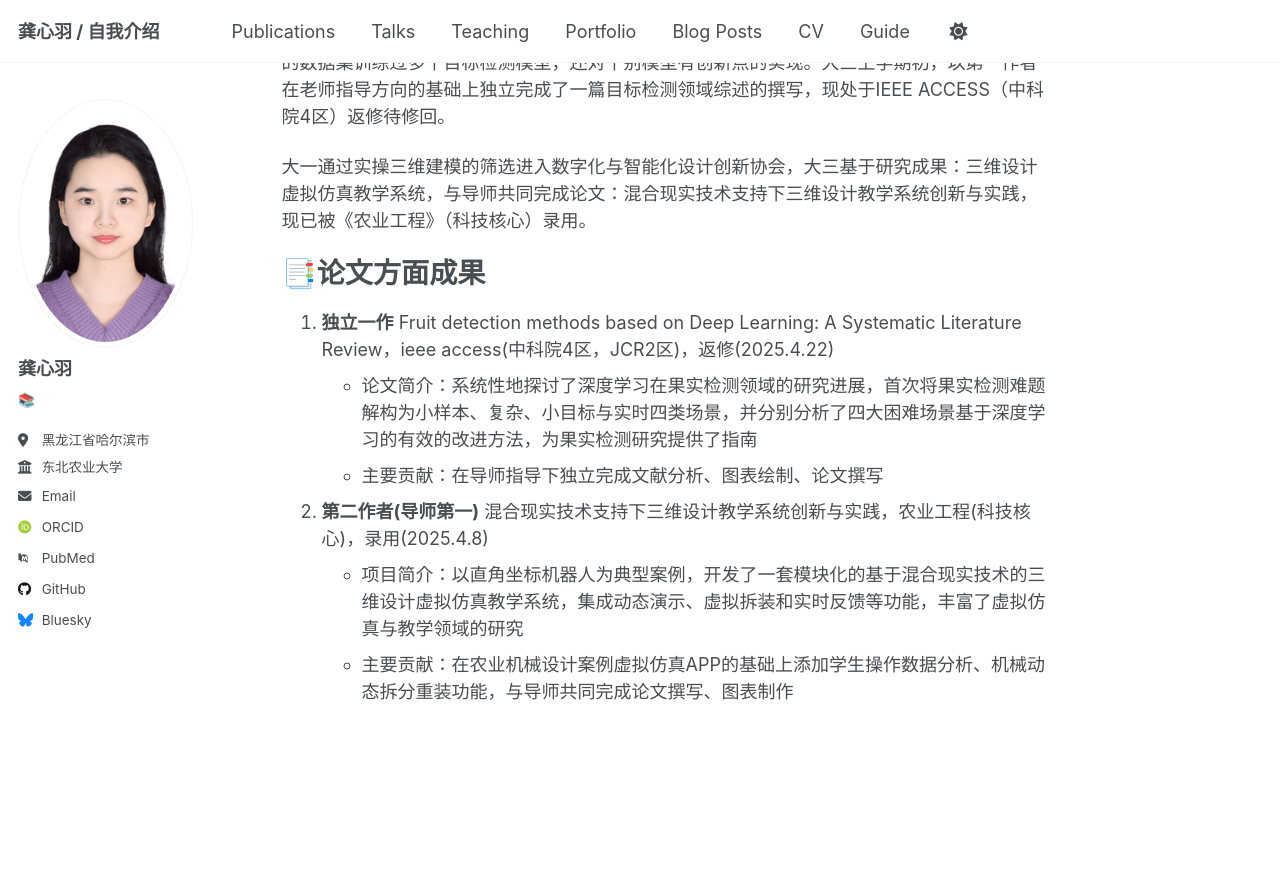
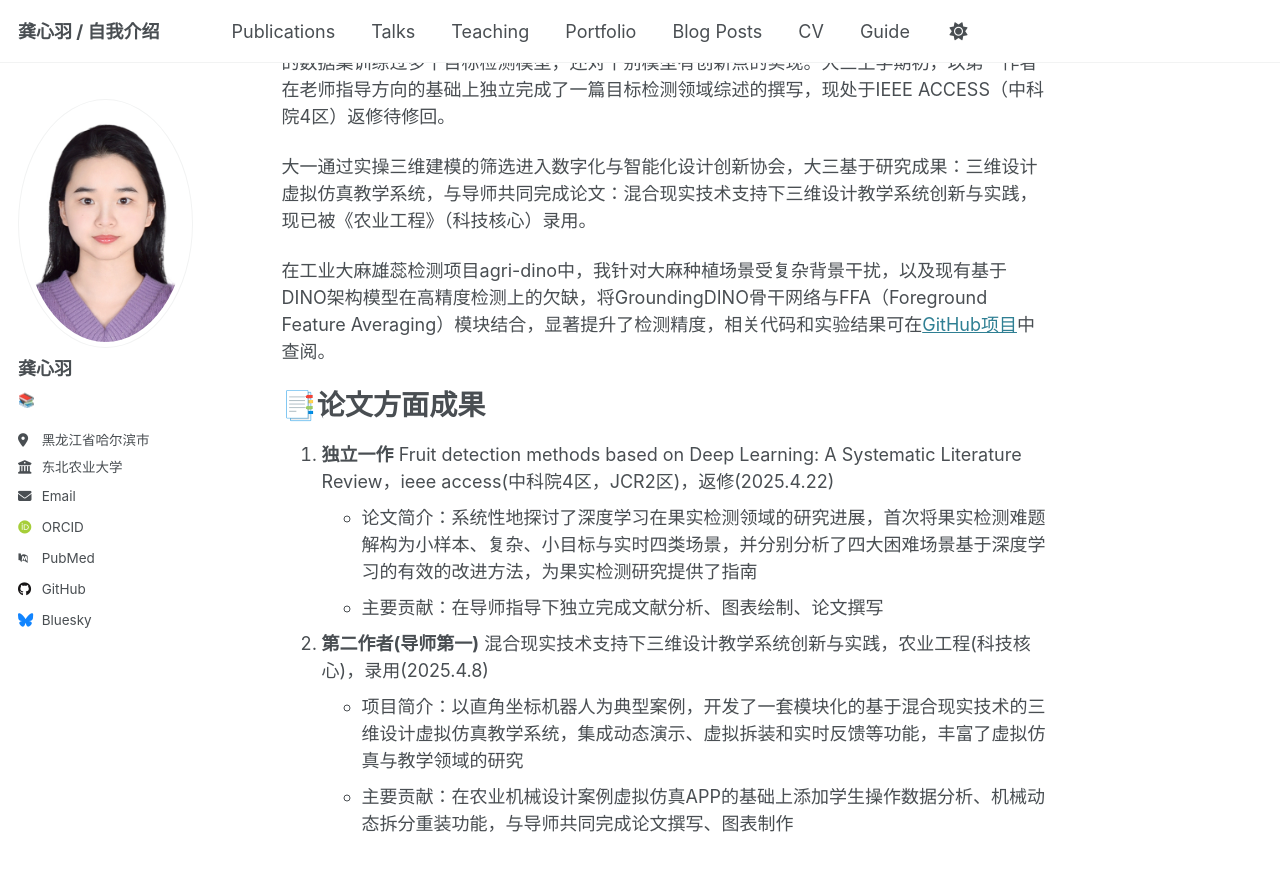
Before and after one commit to yyuliaaa/yyuliaaa.github.io, a Jekyll site: the page built from _pages/about.md, in a window 1280 px wide and 900 px high, scrolled down 559 px. Shown: the top 871 px of the window. Built offline with Jekyll 4.4.1, drawn with Linux system fonts in a browser that asks for light colours; some web fonts are replaced.

Commit message:
Update about.md

```diff
--- a/_pages/about.md
+++ b/_pages/about.md
@@ -19,6 +19,8 @@ redirect_from:
 
 大一通过实操三维建模的筛选进入数字化与智能化设计创新协会，大三基于研究成果：三维设计虚拟仿真教学系统，与导师共同完成论文：混合现实技术支持下三维设计教学系统创新与实践，现已被《农业工程》（科技核心）录用。
 
+在工业大麻雄蕊检测项目agri-dino中，我针对大麻种植场景受复杂背景干扰，以及现有基于DINO架构模型在高精度检测上的欠缺，将GroundingDINO骨干网络与FFA（Foreground Feature Averaging）模块结合，显著提升了检测精度，相关代码和实验结果可在[GitHub项目](https://github.com/yyuliaaa/agri-dino)中查阅。
+
 📑论文方面成果
 ======
 1. **独立一作** Fruit detection methods based on Deep Learning: A Systematic Literature Review，ieee access(中科院4区，JCR2区)，返修(2025.4.22)
```
